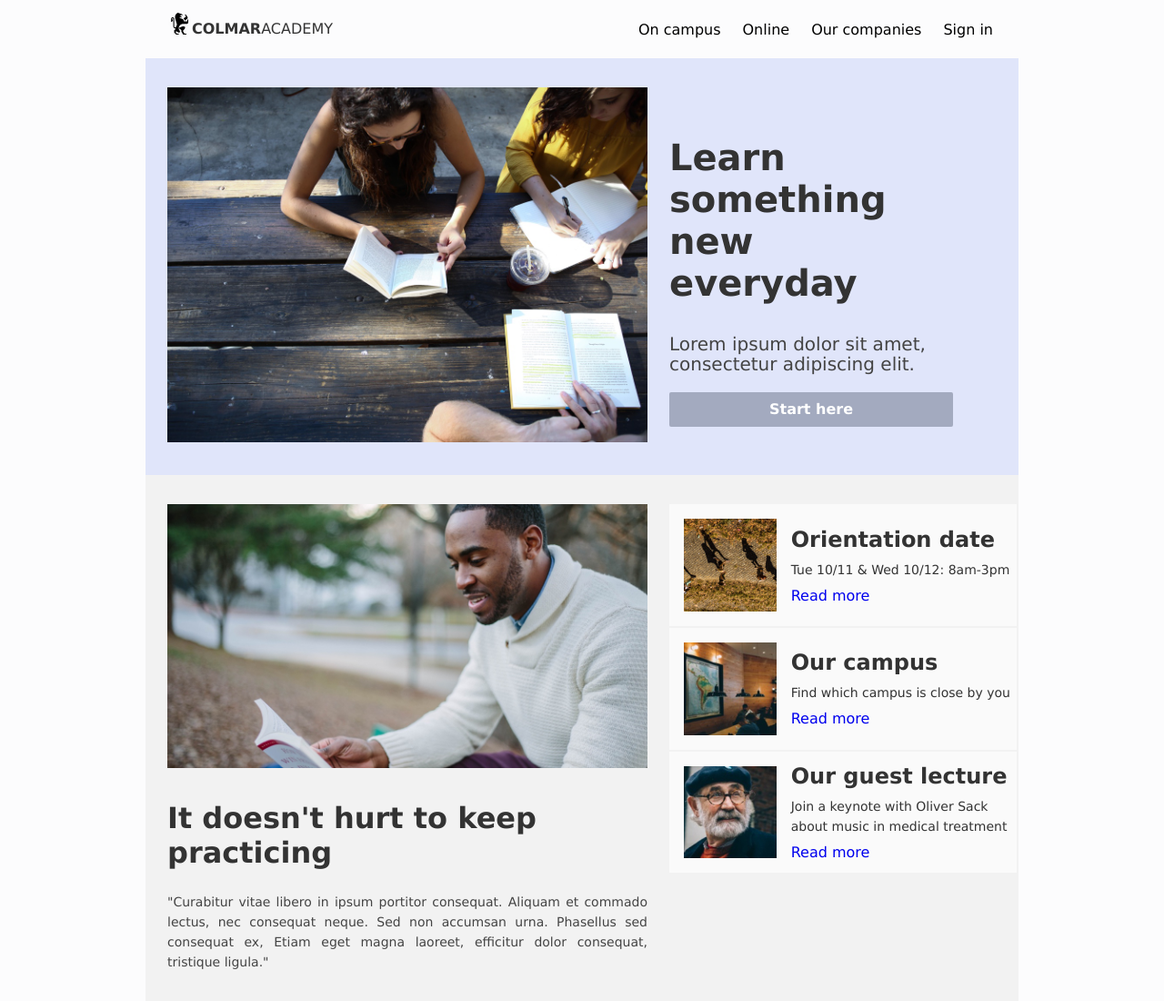
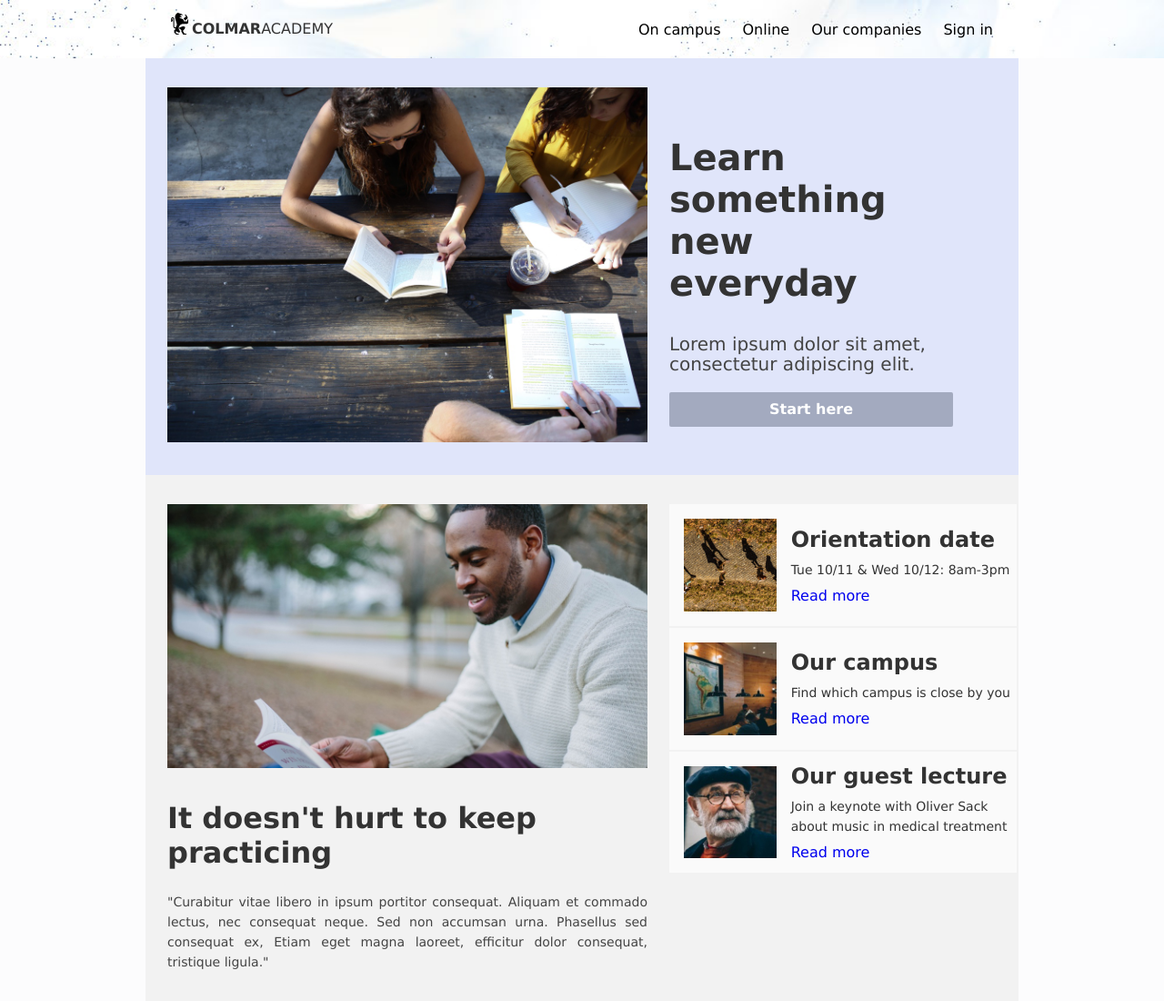
Before and after one commit to elisfreire1/colmar-site-codecademy, a plain HTML site: page index.html in a window 1280 px wide. Shown: the top 1100 px of the page at 91% size. Drawn offline with Linux system fonts and the light colour scheme.

Commit message:
update001

```diff
--- a/resources/css/style.css
+++ b/resources/css/style.css
@@ -23,7 +23,7 @@ body {
 
 /* HEADER - Cabeçalho - menu & FOOTE - rodapé - menu */
 .header {
-  background-image: url(/media/elisfreire1/elis-backup-500/My_Files-elisfreire1/My_Cursos/Curso_WebDevelopment-2020/WebDev-Projetos/Projetos-Codecademy-Finais-de-cursos/Project-final-ColmarAcademy_Curso-Build-a-Website/capstone_colmar3/resources/images/background-body-001.jpg);
+  background-image: url(/resources/images/background-body-001.jpg);
   background-repeat: repeat;
   background-position: top center;
   background-size: cover;
```
